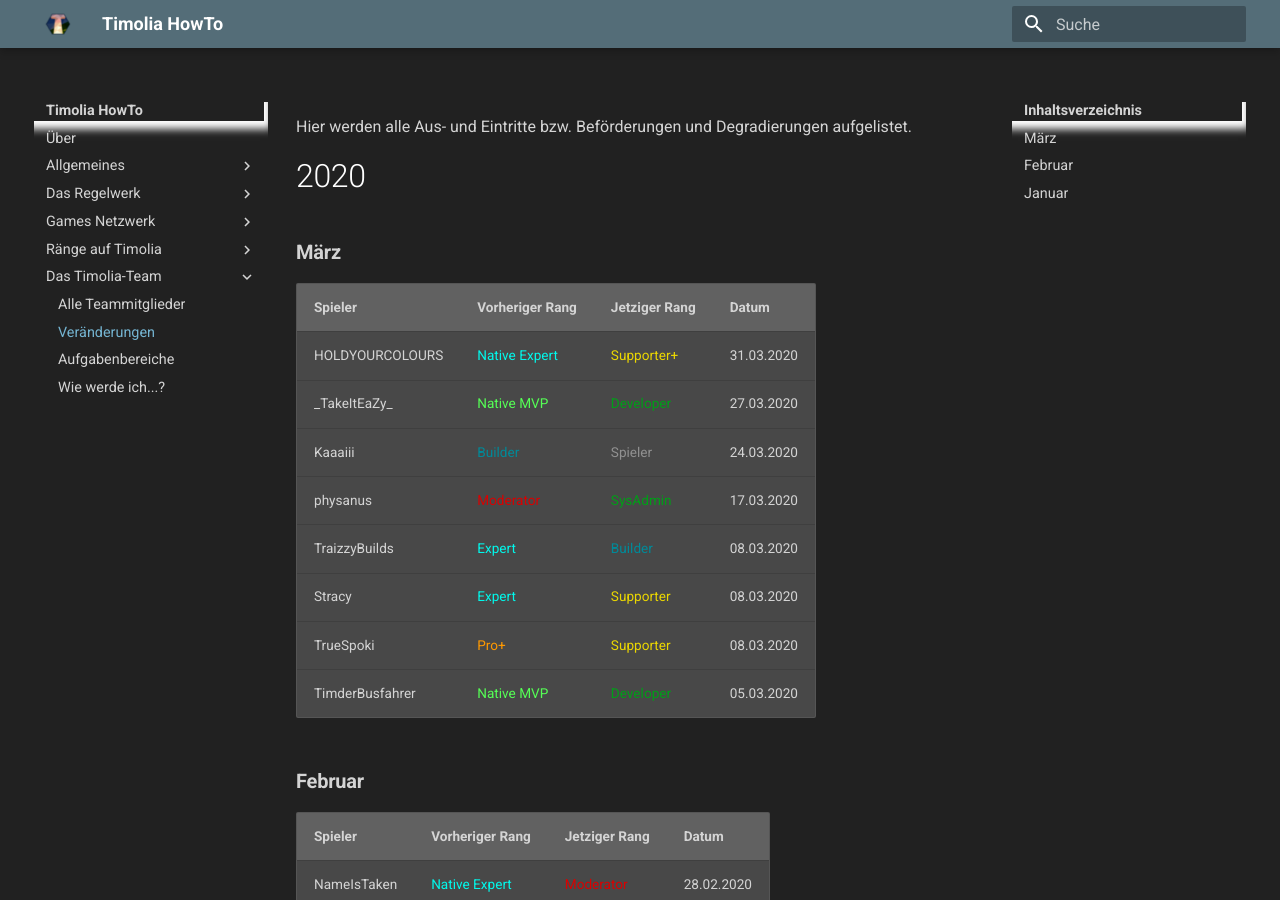
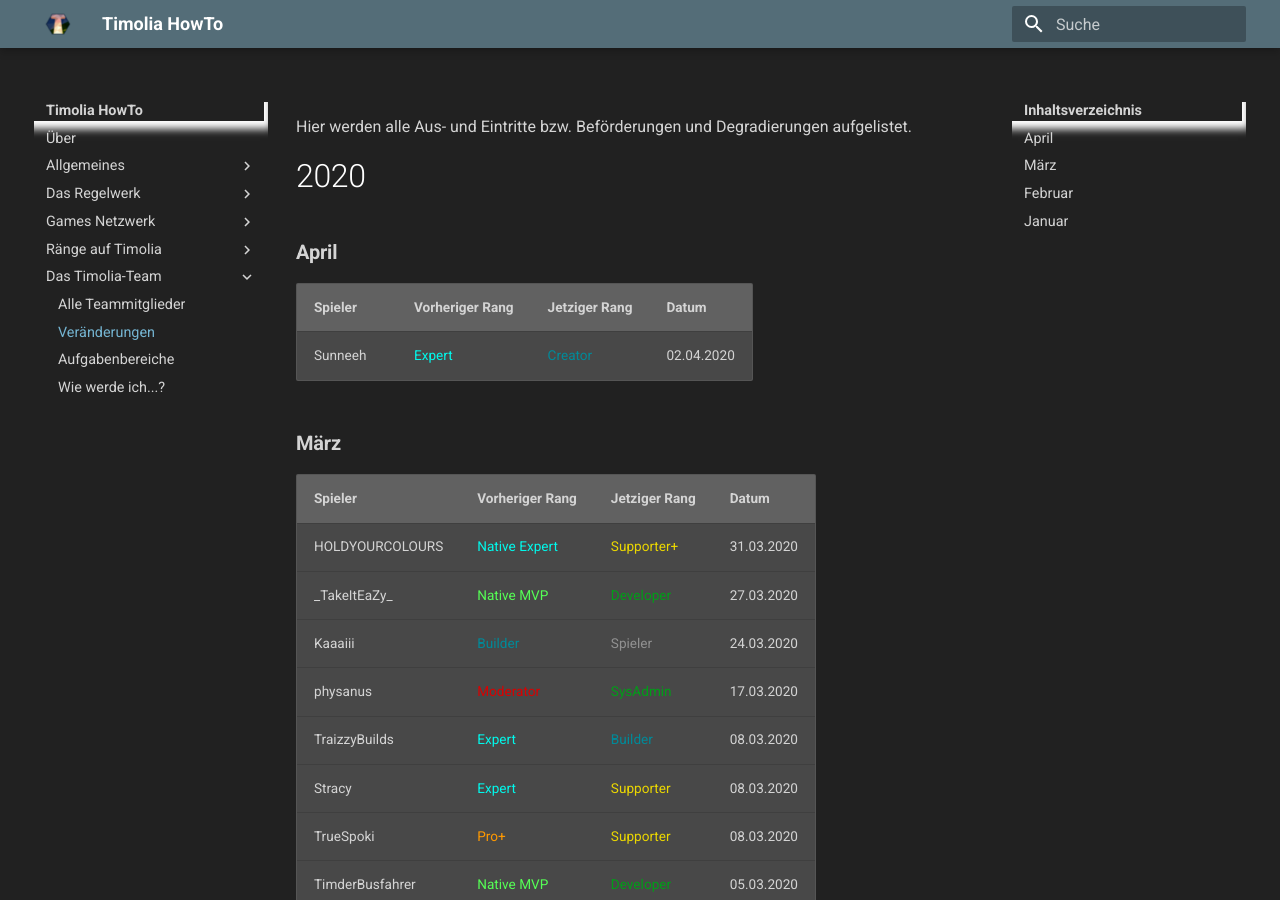
Before and after one commit to TimoliaDE/HowTo, an MkDocs documentation site: the page built from docs/team/changes.md, in a window 1280 px wide and 900 px high. Built offline with MkDocs 1.6.1 and Material for MkDocs 9.7.7, drawn with Linux system fonts in a browser that asks for light colours; old or Windows-style settings are respelled for this version of MkDocs.

Commit message:
Sunneeh Expert -> Creator yay

```diff
--- a/docs/team/changes.md
+++ b/docs/team/changes.md
@@ -1,6 +1,11 @@
 Hier werden alle Aus- und Eintritte bzw. Beförderungen und Degradierungen aufgelistet.
 
 # 2020
+
+###  <strong>April</strong>
+| Spieler | Vorheriger Rang | Jetziger Rang | Datum |
+| ------ | ------ | ------ | ------ |
+| Sunneeh | <span class='expert'>Expert</span> | <span class='creator'>Creator</span> | 02.04.2020 |
 
 ###  <strong>März</strong>
 | Spieler | Vorheriger Rang | Jetziger Rang | Datum |
```
Also changed, not shown: docs/team/members.md (+4 -1 lines).
